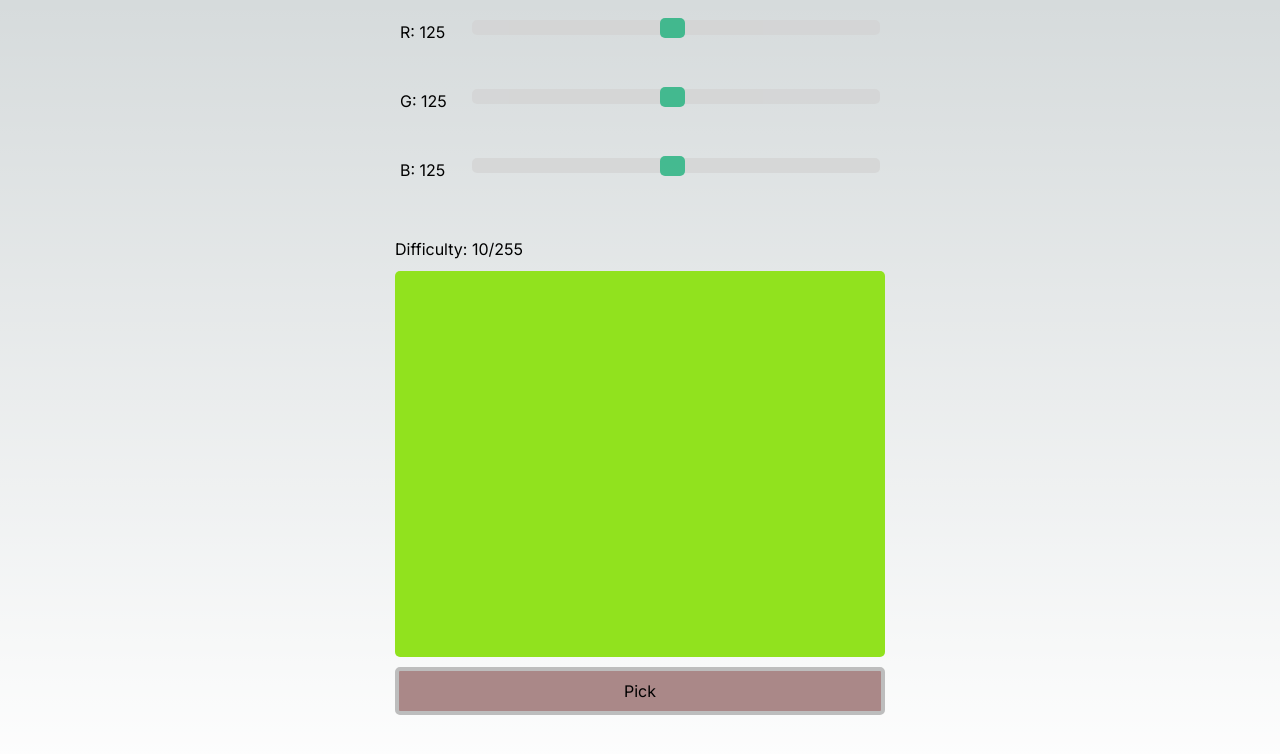
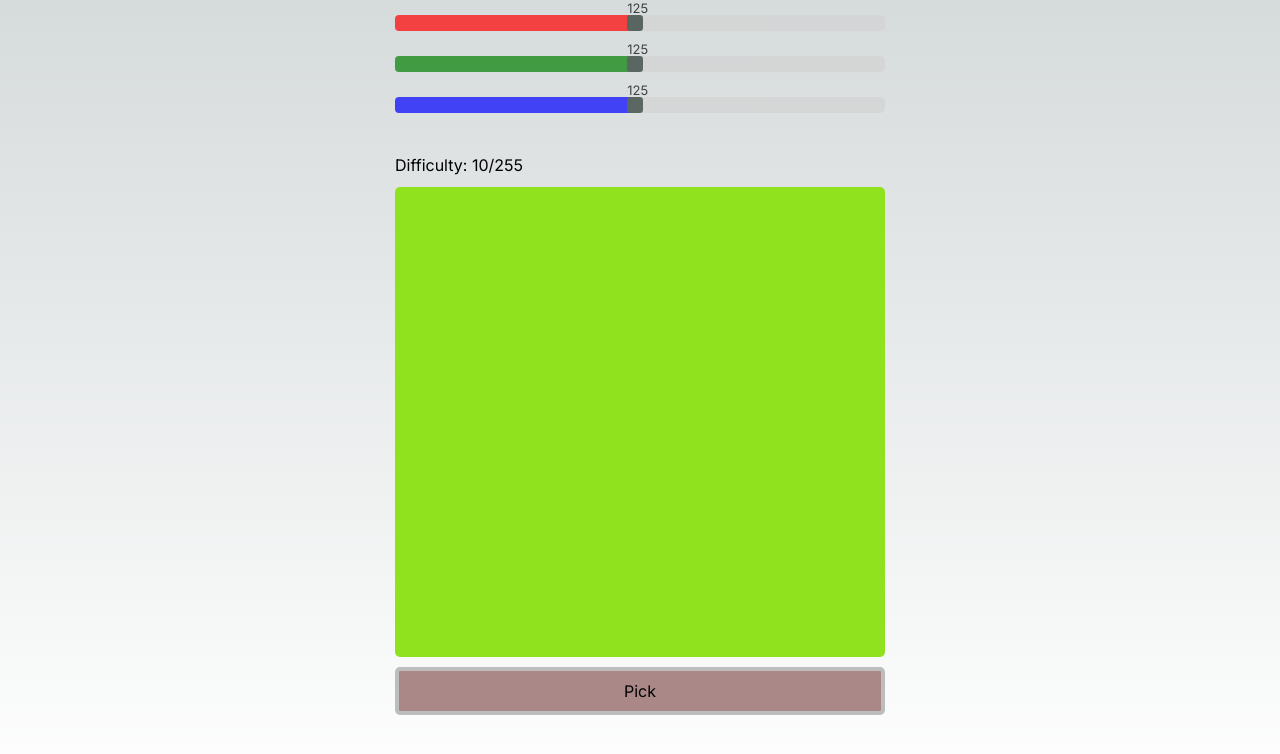
Before and after one commit to Renegatto/color-game-react, a Next.js app: page / in a window 1280 px wide. Shown: the top 754 px of the page. Built offline with nearby package versions, Linux system fonts and the light colour scheme.

Commit message:
Implement slider using Base UI

```diff
--- a/package.json
+++ b/package.json
@@ -10,6 +10,7 @@
     "test": "jest"
   },
   "dependencies": {
+    "@base-ui-components/react": "^1.0.0-alpha.6",
     "next": "14.0.1",
     "react": "^18",
     "react-dom": "^18",
--- a/src/app/Game.scss
+++ b/src/app/Game.scss
@@ -32,23 +32,6 @@
 @mixin border-radius {
   border-radius: 5px;
 }
-
-.slidecontainer {
-  @include border-radius;
-  display: flex;
-  padding: 5px;
-  justify-content: space-between;
-  align-items: start;
-  font-size: medium;
-  width: 100%; /* Width of the outside container */
-  &.normal {
-    flex-direction: row;
-  }
-  &.ghost {
-    flex-direction: row-reverse;
-  }
-}
-
 
 /* The slider itself */
 @mixin slider {
@@ -186,65 +169,3 @@
     }
   }
 }
-
-.slider {
-  @include border-radius;
-  &.normal {
-     @include slider;
-  };
-  &.disabled {
-    @include slider;
- };
-  &.ghost {
-    @include slider;
-
-    opacity: 0.3;
-    background: #a922223d;
-  }
-  &.difficulty-picker {
-    -webkit-appearance: none;  /* Override default CSS styles */
-    appearance: none;
-    width: 100%;
-    height: 15px; /* Specified height */
-    background: #d3d3d3; /* Grey background */
-    outline: none; /* Remove outline */
-    opacity: 0.7; /* Set transparency (for mouse-over effects on hover) */
-    -webkit-transition: .2s; /* 0.2 seconds transition on hover */
-    transition: opacity .2s;
-  }
-}
-
-/* Mouse-over effects */
-.slider.normal:hover {
-  opacity: 1; /* Fully shown on mouse-over */
-}
-
-/* The slider handle (use -webkit- (Chrome, Opera, Safari, Edge) and -moz- (Firefox) to override default look) */
-.ghostslider::-webkit-slider-thumb {
-  @include border-radius;
-  -webkit-appearance: none; /* Override default look */
-  appearance: none;
-  width: 25px; /* Set a specific slider handle width */
-  height: 20px; /* Slider handle height */
-  background: #570904; /* Green background */
-  cursor: pointer; /* Cursor on hover */
-}
-
-/* The slider handle (use -webkit- (Chrome, Opera, Safari, Edge) and -moz- (Firefox) to override default look) */
-.slider::-webkit-slider-thumb {
-  @include border-radius;
-  -webkit-appearance: none; /* Override default look */
-  appearance: none;
-  width: 25px; /* Set a specific slider handle width */
-  height: 20px; /* Slider handle height */
-  background: #04AA6D; /* Green background */
-  cursor: pointer; /* Cursor on hover */
-}
-
-.slider::-moz-range-thumb {
-  @include border-radius;
-  width: 25px; /* Set a specific slider handle width */
-  height: 20px; /* Slider handle height */
-  background: #04AA6D; /* Green background */
-  cursor: pointer; /* Cursor on hover */
-}
--- a/src/app/Game/ColorPicker/ColorSlider.tsx
+++ b/src/app/Game/ColorPicker/ColorSlider.tsx
@@ -2,6 +2,8 @@ import { FC, ReactElement } from "react"
 import { Exhibit, useDebounce, useExhibitedState } from "../../Hooks"
 import { PickedColorState } from ".."
 import { RGBComponentLens } from "."
+import styles from "./styles.module.scss"
+import { SliderTemplate } from "./Slider"
 
 export type ColorSlider<S,A> = {
   ColorSlider: (
@@ -15,33 +17,32 @@ export type ColorSlider<S,A> = {
 type ColorSliderProps<S> = {
   disabled: boolean,
   child: (current: number) => ReactElement,
+  color: 'red' | 'green' | 'blue',
   state: S,
 }
 
-const ColorSlider: FC<ColorSliderProps<{exhibit: Exhibit<number>}>> = ({ disabled, state: {exhibit}, child }) => {
+const ColorSlider: FC<ColorSliderProps<{exhibit: Exhibit<number>}>> =
+  ({ disabled, state: {exhibit},color }) => {
+
   const [component,setComponent] = useExhibitedState(125, exhibit)
+
   const debounce = useDebounce(10)
   return <>
-    <div className="slidecontainer normal">
-      {child(component)}
-      <input
-        type="range"
+    <div className={`${styles["slidecontainer"]} ${styles["normal"]}`}>
+
+      <SliderTemplate
         disabled={disabled}
-        min="0"
-        max="255"
         defaultValue={component}
-        onChange={
-          e => {
-            const newValue = e.currentTarget.valueAsNumber
-            debounce(() => setComponent(newValue))
-          }
+        onValueChange={
+          n => debounce(() => setComponent(n))
         }
-        className={`slider ${disabled ? "disabled" : "normal"}`}
+        className={styles["slider"]!}
+        color={color}
       />
     </div>
   </>
 }
-
+type RGBColor = 'red' | 'green' | 'blue'
 export const colorSlider: ColorSlider<PickedColorState,ReactElement> = {
   ColorSlider: (disabled, whoami, child, {PickedColor}) =>
     <ColorSlider
@@ -54,6 +55,11 @@ export const colorSlider: ColorSlider<PickedColorState,ReactElement> = {
             b: PickedColor.exhibitB,
           })
       }}
+      color={whoami<RGBColor,RGBColor>().get({
+        r: 'red',
+        g: 'green',
+        b: 'blue',
+      })}
       child={child}
     />,
 }
--- a/src/app/Game/ColorPicker/GhostSlider.tsx
+++ b/src/app/Game/ColorPicker/GhostSlider.tsx
@@ -1,12 +1,27 @@
 import { FC, ReactElement } from "react"
 import {Option} from "../../Utils"
+import styles from "./styles.module.scss"
 
 export type GhostSlider<A> = {
-  GhostSlider: (value: Option<number>) => A,
+  GhostSlider: (
+    value: Option<number>,
+    child: (n: number) => A,
+  ) => A,
 }
-export const GhostSlider: FC<{ value: Option<number> }> = ({ value }) =>
+type GhostSliderProps = {
+  value: Option<number>,
+  child: (n: number) => ReactElement,
+}
+export const GhostSlider: FC<GhostSliderProps> = ({ value, child }) =>
   <>
-    <div className="slidecontainer ghost">
+    <div className={`${styles["slidecontainer"]} ${styles["ghost"]}`}>
+      <div>
+        { value.match({
+            none: <></>,
+            some: n => child(n)
+          })
+        }
+      </div>
       <input
         type="range"
         disabled={true}
@@ -19,11 +34,11 @@ export const GhostSlider: FC<{ value: Option<number> }> = ({ value }) =>
         min="0"
         max="255"
         value={value.match({ some: x => x, none: -1 })}
-        className="slider ghost"
+        className={`${styles["slider"]} ${styles["ghost"]}`}
       />
     </div>
   </>
 
 export const ghostSlider: GhostSlider<ReactElement> = {
-  GhostSlider: value => <GhostSlider value={value}/>,
+  GhostSlider: (value,child) => <GhostSlider value={value} child={child}/>,
 }
--- /dev/null
+++ b/src/app/Game/ColorPicker/Slider/index.tsx
@@ -0,0 +1,41 @@
+import { FC } from "react"
+import styles from "./styles.module.scss"
+import { Slider } from '@base-ui-components/react/slider';
+
+export const SliderTemplate: FC<{
+  disabled: boolean,
+  defaultValue: number,
+  className: string,
+  color: 'red' | 'green' | 'blue';
+  onValueChange: (n: number) => void,
+}> = ({disabled,color,className,defaultValue,onValueChange}) =>
+  <Slider.Root
+    className={`${className}`}
+    disabled={disabled}
+    min={0}
+    max={255}
+    defaultValue={defaultValue}
+    onValueChange={x => onValueChange(Array.isArray(x) ? x[0]! : x)}
+  >
+    <Slider.Control className={styles["Control"]!}>
+      <Slider.Track className={styles["Track"]!}>
+        <Slider.Indicator
+          className={styles["Indicator"]!}
+          style={{ backgroundColor:
+            disabled
+            ? `color-mix(in srgb, ${color}, grey 50%)`
+            : color
+          }}
+        />
+        <Slider.Thumb
+          className={
+            `${styles["Thumb"]!}\
+            \ ${disabled ? styles["disabled"]! : ''}`
+          }
+          disabled={disabled}
+        >
+        <Slider.Value className={styles["Value"]!}/>
+        </Slider.Thumb>
+      </Slider.Track>
+    </Slider.Control>
+  </Slider.Root>
--- /dev/null
+++ b/src/app/Game/ColorPicker/Slider/styles.module.scss
@@ -0,0 +1,50 @@
+
+.Control {
+  display: flex;
+  align-items: center;
+  width: 100%;
+  height: 1rem;
+  touch-action: none;
+  user-select: none;
+}
+
+.ThumbTitle {
+  width: 20px;
+  height: 20px;
+  color: #570904;
+  background-color: #04AA6D;
+}
+
+.Track {
+  width: 100%;
+  height: 1rem;
+  box-shadow: inset 0 0 0 1px var(--color-gray-200);
+  border-radius: 0.25rem;
+  user-select: none;
+}
+
+.Indicator {
+  border-radius: 0.25rem;
+  background-color: rgb(102, 135, 200);
+  user-select: none;
+}
+
+.Thumb {
+  display: flex;
+  width: 1rem;
+  height: 1rem;
+  border-radius: 20%;
+  outline: 1px solid var(--color-gray-300);
+  user-select: none;
+  background-color: rgb(37, 52, 45);
+  &.disabled {
+    background-color: rgba(255, 111, 111, 0);
+  }
+  &:focus-visible {
+    outline: 2px solid var(--color-blue);
+  }
+}
+.Value {
+  position: relative;
+  margin-top: -1rem;
+}
--- /dev/null
+++ b/src/app/Game/ColorPicker/styles.module.scss
@@ -0,0 +1,109 @@
+@mixin border-radius {
+  border-radius: 5px;
+}
+
+/* The slider itself */
+@mixin slider {
+  -webkit-appearance: none;  /* Override default CSS styles */
+  appearance: none;
+  width: 100%;
+ // height: 100%;
+  //height: 15px; /* Specified height */
+  background: #d3d3d3; /* Grey background */
+  outline: none; /* Remove outline */
+  opacity: 0.7; /* Set transparency (for mouse-over effects on hover) */
+  -webkit-transition: .2s; /* 0.2 seconds transition on hover */
+  transition: opacity .2s;
+}
+.slidecontainer {
+  @include border-radius;
+  display: flex;
+  // grid-template-columns: 3rem auto;
+  // grid-template-rows: 1fr;
+  //padding: 5px;
+  // justify-content: space-between;
+  // align-items: start;
+  font-size: small;
+  width: 100%; /* Width of the outside container */
+  &.normal {
+    // flex-direction: row;
+  }
+  &.ghost {
+    // flex-direction: row-reverse;
+  }
+}
+
+.slider {
+  @include border-radius;
+  @include slider;
+  &.ghost {
+    opacity: 0.3;
+    background: #a922223d;
+  }
+  &:disabled {
+    opacity: 0.5;
+  }
+}
+
+.difficulty-picker {
+  -webkit-appearance: none;  /* Override default CSS styles */
+  appearance: none;
+  width: 100%;
+  height: 15px; /* Specified height */
+  background: #d3d3d3; /* Grey background */
+  outline: none; /* Remove outline */
+  opacity: 0.7; /* Set transparency (for mouse-over effects on hover) */
+  -webkit-transition: .2s; /* 0.2 seconds transition on hover */
+  transition: opacity .2s;
+}
+
+/* The slider handle (use -webkit- (Chrome, Opera, Safari, Edge) and -moz- (Firefox) to override default look) */
+.slider::-webkit-slider-thumb {
+  @include border-radius;
+  -webkit-appearance: none; /* Override default look */
+  appearance: none;
+  width: 25px; /* Set a specific slider handle width */
+  height: 20px; /* Slider handle height */
+  background: #570904; /* Green background */
+  cursor: pointer; /* Cursor on hover */
+}
+
+@mixin slider-webkit-thumb {
+  @include border-radius;
+  -webkit-appearance: none; /* Override default look */
+  appearance: none;
+  width: 25px; /* Set a specific slider handle width */
+  height: 20px; /* Slider handle height */
+  background: #04AA6D; /* Green background */
+  cursor: pointer; /* Cursor on hover */
+}
+/* The slider handle (use -webkit- (Chrome, Opera, Safari, Edge) and -moz- (Firefox) to override default look) */
+.slider::-webkit-slider-thumb {
+  @include slider-webkit-thumb;
+}
+/* Mouse-over effects */
+.slider:hover {
+  opacity: 1; /* Fully shown on mouse-over */
+}
+
+@mixin slider-mozilla-thumb {
+  @include border-radius;
+  width: 25px; /* Set a specific slider handle width */
+  height: 20px; /* Slider handle height */
+  background: #04AA6D; /* Green background */
+  cursor: pointer; /* Cursor on hover */
+}
+
+.slider::-moz-range-thumb {
+  @include slider-mozilla-thumb;
+}
+
+.slider.ghost::-webkit-slider-thumb {
+  @include border-radius;
+  -webkit-appearance: none; /* Override default look */
+  appearance: none;
+  width: 25px; /* Set a specific slider handle width */
+  height: 20px; /* Slider handle height */
+  background: #570904; /* Green background */
+  cursor: pointer; /* Cursor on hover */
+}
--- a/src/app/globals.scss
+++ b/src/app/globals.scss
@@ -1,6 +1,10 @@
 @tailwind base;
 @tailwind components;
 @tailwind utilities;
+
+.Root {
+  isolation: isolate;
+}
 
 :root {
   --foreground-rgb: 0, 0, 0;
--- a/src/app/layout.tsx
+++ b/src/app/layout.tsx
@@ -16,7 +16,7 @@ export default function RootLayout({
 }) {
   return (
     <html lang="en">
-      <body className={inter.className}>{children}</body>
+      <body className={`${inter.className} Root`}>{children}</body>
     </html>
   )
 }
```
Also changed, not shown: src/app/Game/ColorPicker/index.tsx (+21 -10 lines), 1 other file (tests, documents, lock files or other folders).
